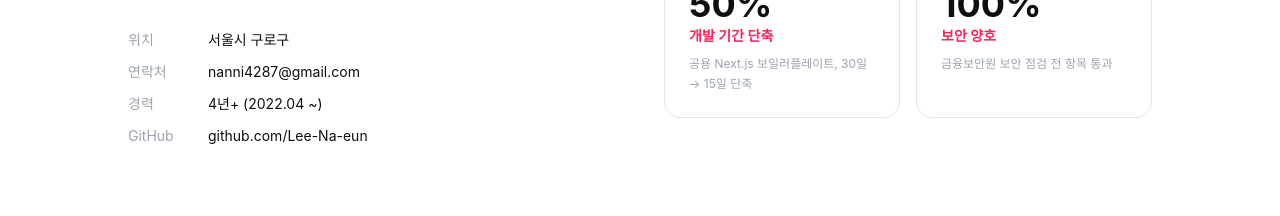
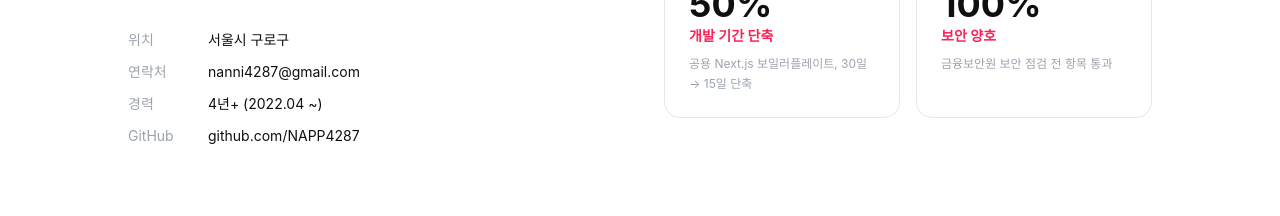
Before and after one commit to NAPP4287/ina-eun-portfolio, a React (Vite) app: page / in a window 1280 px wide. Shown: the part 1360-1576 px from the top of the page. Built offline with nearby package versions, Linux system fonts and the light colour scheme; a web font is replaced by a local one.

Commit message:
깃헙 주소 수정

```diff
--- a/src/components/layout/Footer.tsx
+++ b/src/components/layout/Footer.tsx
@@ -3,11 +3,11 @@ export default function Footer() {
     <footer className="py-8 px-6 border-t border-[#e5e7eb] bg-white">
       <div className="max-w-7xl mx-auto flex flex-wrap items-center justify-between gap-4">
         <p className="text-[#9ca3af] text-sm">
-          © 2025 이나은. Built with React + Vite + Tailwind CSS.
+          © 2026 이나은. Built with React + Vite + Tailwind CSS.
         </p>
         <div className="flex items-center gap-4">
           <a
-            href="https://github.com/Lee-Na-eun"
+            href="https://github.com/NAPP4287"
             target="_blank"
             rel="noopener noreferrer"
             className="text-[#9ca3af] hover:text-[#FA2256] transition-colors text-sm"
--- a/src/components/sections/About.tsx
+++ b/src/components/sections/About.tsx
@@ -88,7 +88,7 @@ export default function About() {
                 { label: '위치', value: '서울시 구로구' },
                 { label: '연락처', value: 'nanni4287@gmail.com' },
                 { label: '경력', value: '4년+ (2022.04 ~)' },
-                { label: 'GitHub', value: 'github.com/Lee-Na-eun' },
+                { label: 'GitHub', value: 'github.com/NAPP4287' },
               ].map((item) => (
                 <div key={item.label} className="flex gap-4">
                   <span className="text-[#9ca3af] text-sm w-16 flex-shrink-0">{item.label}</span>
--- a/src/components/sections/Contact.tsx
+++ b/src/components/sections/Contact.tsx
@@ -18,8 +18,8 @@ export default function Contact() {
     },
     {
       label: 'GitHub',
-      value: 'github.com/Lee-Na-eun',
-      href: 'https://github.com/Lee-Na-eun',
+      value: 'github.com/NAPP4287',
+      href: 'https://github.com/NAPP4287',
       icon: (
         <svg width="20" height="20" viewBox="0 0 24 24" fill="currentColor">
           <path d="M12 0c-6.626 0-12 5.373-12 12 0 5.302 3.438 9.8 8.207 11.387.599.111.793-.261.793-.577v-2.234c-3.338.726-4.033-1.416-4.033-1.416-.546-1.387-1.333-1.756-1.333-1.756-1.089-.745.083-.729.083-.729 1.205.084 1.839 1.237 1.839 1.237 1.07 1.834 2.807 1.304 3.492.997.107-.775.418-1.305.762-1.604-2.665-.305-5.467-1.334-5.467-5.931 0-1.311.469-2.381 1.236-3.221-.124-.303-.535-1.524.117-3.176 0 0 1.008-.322 3.301 1.23.957-.266 1.983-.399 3.003-.404 1.02.005 2.047.138 3.006.404 2.291-1.552 3.297-1.23 3.297-1.23.653 1.653.242 2.874.118 3.176.77.84 1.235 1.911 1.235 3.221 0 4.609-2.807 5.624-5.479 5.921.43.372.823 1.102.823 2.222v3.293c0 .319.192.694.801.576 4.765-1.589 8.199-6.086 8.199-11.386 0-6.627-5.373-12-12-12z" />
--- a/src/components/sections/Hero.tsx
+++ b/src/components/sections/Hero.tsx
@@ -125,7 +125,7 @@ export default function Hero() {
             </svg>
           </motion.a>
           <motion.a
-            href="https://github.com/Lee-Na-eun"
+            href="https://github.com/NAPP4287"
             target="_blank"
             rel="noopener noreferrer"
             whileHover={{ scale: 1.04 }}
```
